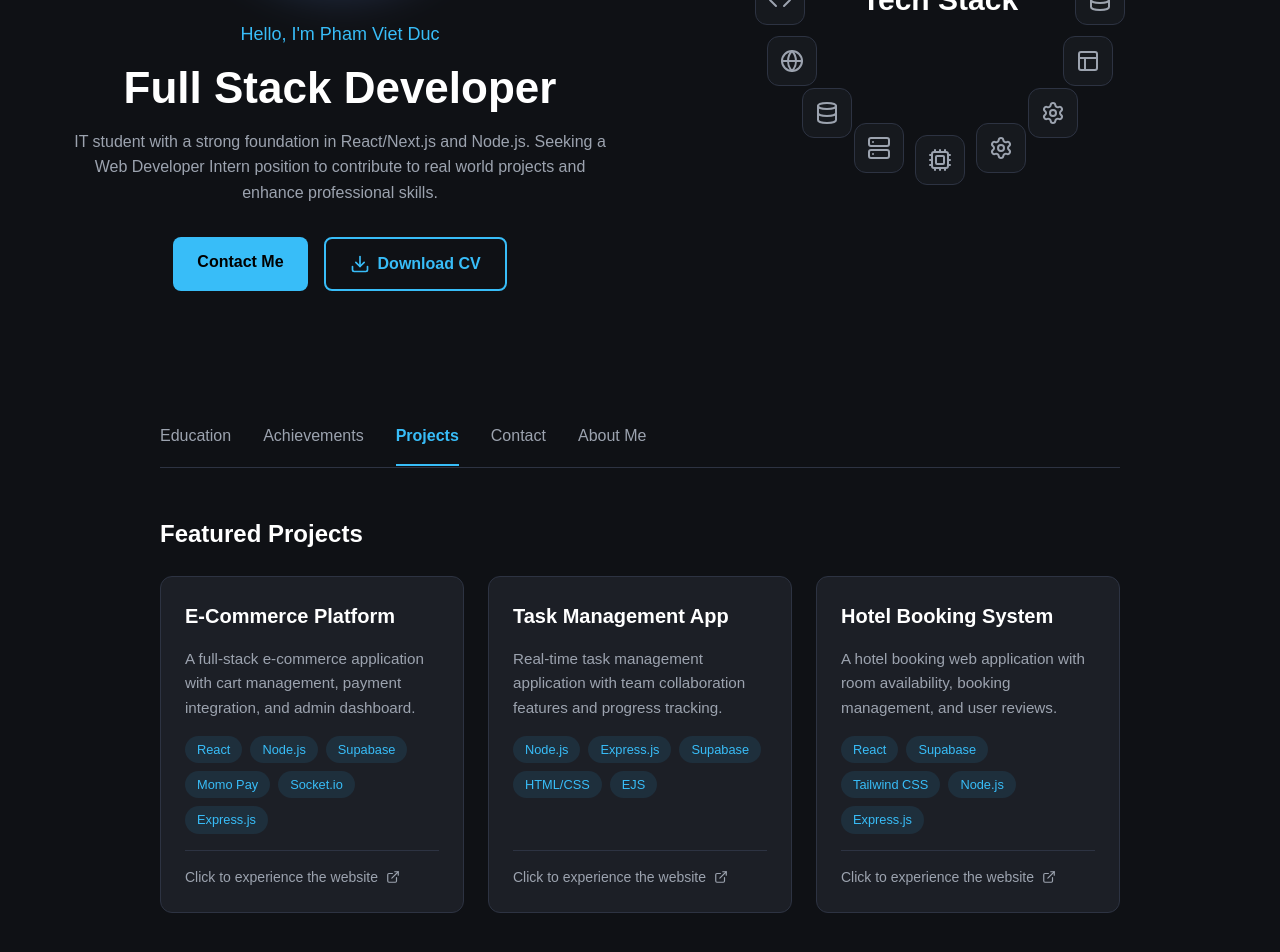
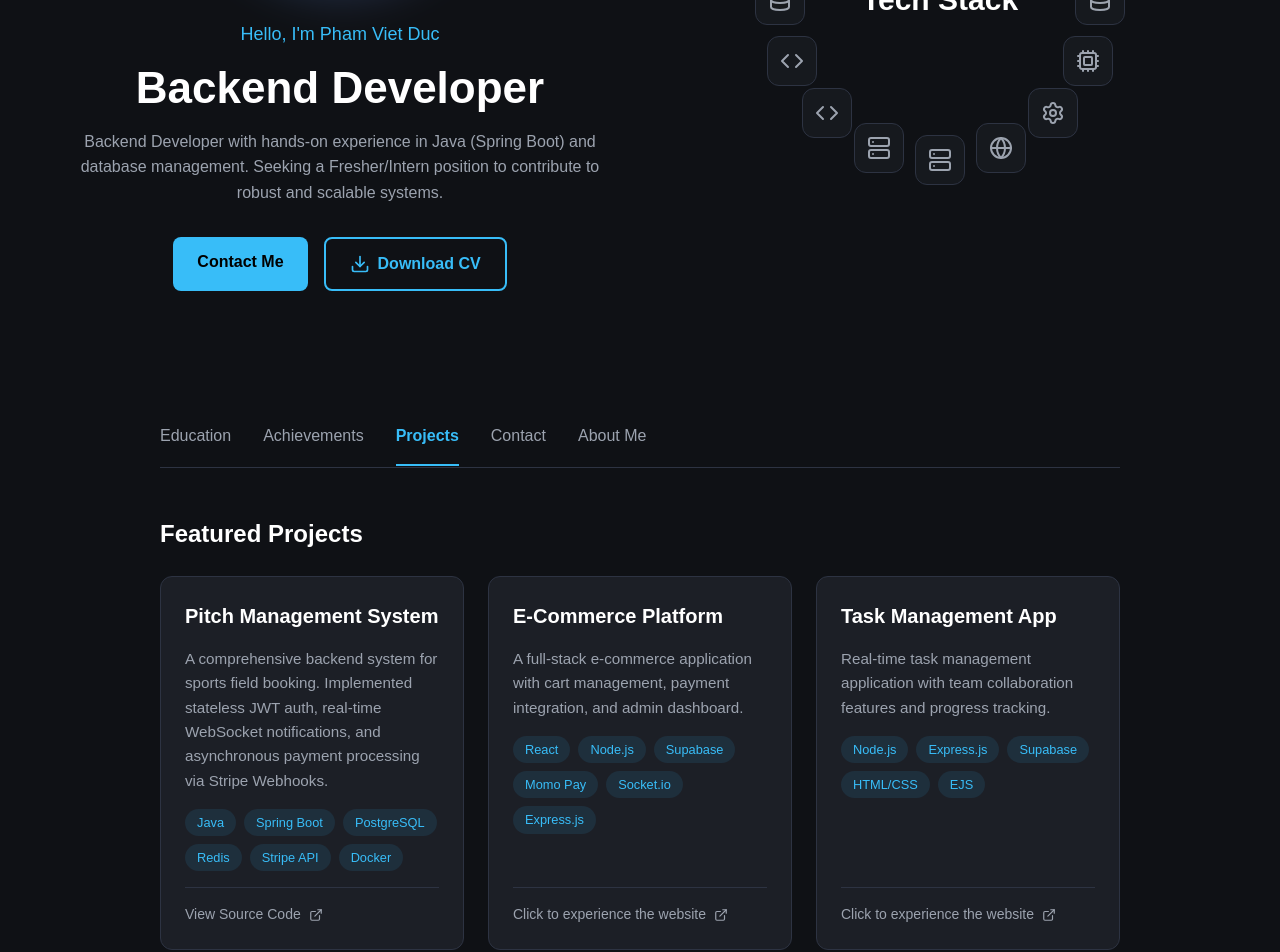
Before and after one commit to ducpham211/Portfolio, a React (Vite) app: page / in a window 1280 px wide. Shown: the part 440-1392 px from the top of the page. Built offline with nearby package versions, Linux system fonts and the light colour scheme.

Commit message:
refactor: modify content

```diff
--- a/src/App.jsx
+++ b/src/App.jsx
@@ -34,10 +34,10 @@ const AboutContent = () => {
           marginBottom: "2rem",
         }}
       >
-        I am a IT student with a deep passion for building web applications that
-        solve real-world problems. Beyond coding, I enjoy{" "}
-        <strong>football</strong> and exploring new UI/UX trends. I am always
-        eager to learn new technologies and improve my problem-solving skills.
+        I am a Backend Developer with hands-on experience building scalable applications
+        using <strong>Java and Spring Boot</strong>. Having interned in the Banking & Finance
+        sector at HDBank, I have developed a strong mindset for robust architecture, secure
+        coding, and database management. I love solving complex backend challenges and optimizing performance.
       </p>
 
       {/* Soft Skills dạng Tags */}
@@ -74,22 +74,22 @@ const TechStackCircle = () => {
   const [hoveredIndex, setHoveredIndex] = useState(null);
 
   const skillData = [
+    { name: "Java", icon: Code },
+    { name: "Spring Boot", icon: Server },
+    { name: "Spring Security", icon: Settings },
+    { name: "PostgreSQL", icon: Database },
+    { name: "Redis", icon: Database },
+    { name: "Docker", icon: Cpu },
+    { name: "Git", icon: Settings },
+    { name: "RESTful APIs", icon: Globe },
+    { name: "Node.js", icon: Server },
+    { name: "Express.js", icon: Server },
     { name: "React", icon: Code },
-    { name: "Next.js", icon: Zap },
     { name: "TypeScript", icon: Code },
-    { name: "Node.js", icon: Server },
-    { name: "PostgreSQL", icon: Database },
-    { name: "Tailwind CSS", icon: Layout },
-    { name: "Figma", icon: Settings },
-    { name: "Git", icon: Settings },
-    { name: "Docker", icon: Cpu },
-    { name: "Express.js", icon: Server },
-    { name: "Supabase", icon: Database },
-    { name: "RESTful APIs", icon: Globe },
-    { name: "JavaScript", icon: Code },
-    { name: "HTML5", icon: Layout },
-    { name: "CSS3", icon: Layout },
-    { name: "Spring Boot", icon: Server },
+    { name: "Hibernate", icon: Database },
+    { name: "Stripe API", icon: Zap },
+    { name: "WebSocket", icon: Globe },
+    { name: "Flyway", icon: Settings },
   ];
 
   const radius = 160;
@@ -244,7 +244,7 @@ const HeroSection = ({ onContactClick }) => {
                 textAlign: "center",
               }}
             >
-              Full Stack Developer
+              Backend Developer
             </h1>
             <p
               style={{
@@ -255,9 +255,8 @@ const HeroSection = ({ onContactClick }) => {
                 textAlign: "center",
               }}
             >
-              IT student with a strong foundation in React/Next.js and Node.js.
-              Seeking a Web Developer Intern position to contribute to real
-              world projects and enhance professional skills.
+              Backend Developer with hands-on experience in Java (Spring Boot) and database management.
+              Seeking a Fresher/Intern position to contribute to robust and scalable systems.
             </p>
             <div
               style={{ display: "flex", gap: "1rem", justifyContent: "center" }}
@@ -468,6 +467,19 @@ const AchievementContent = () => {
 const ProjectsContent = () => {
   const projects = [
     {
+      title: "Pitch Management System",
+      desc: "A comprehensive backend system for sports field booking. Implemented stateless JWT auth, real-time WebSocket notifications, and asynchronous payment processing via Stripe Webhooks.",
+      tech: [
+        "Java",
+        "Spring Boot",
+        "PostgreSQL",
+        "Redis",
+        "Stripe API",
+        "Docker",
+      ],
+      link: "https://github.com/ducpham211/pitch-management-system",
+    },
+    {
       title: "E-Commerce Platform",
       desc: "A full-stack e-commerce application with cart management, payment integration, and admin dashboard.",
       tech: [
@@ -485,12 +497,6 @@ const ProjectsContent = () => {
       desc: "Real-time task management application with team collaboration features and progress tracking.",
       tech: ["Node.js", "Express.js", "Supabase", "HTML/CSS", "EJS"],
       link: "https://to-do-app-dzlm.onrender.com/",
-    },
-    {
-      title: "Hotel Booking System",
-      desc: "A hotel booking web application with room availability, booking management, and user reviews.",
-      tech: ["React", "Supabase", "Tailwind CSS", "Node.js", "Express.js"],
-      link: "https://booking-hotel-platform-one.vercel.app/",
     },
   ];
 
@@ -605,7 +611,7 @@ const ProjectsContent = () => {
                 transition: "color 0.3s",
               }}
             >
-              <span>Click to experience the website</span>
+              <span>{project.link.includes('github') ? 'View Source Code' : 'Click to experience the website'}</span>
               <ExternalLink size={14} />
             </div>
           </a>
```
